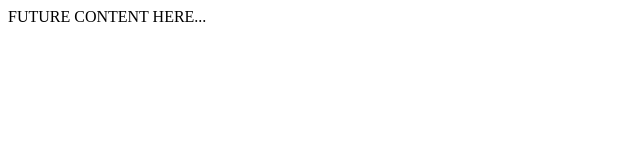
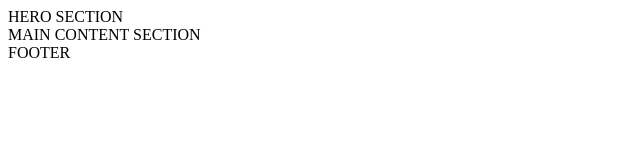
Before and after one commit to dittamaz/5-darbas-coming-soon, a website: page index.html in a window 1280 px wide. Shown: the whole page, without its empty margins (0-640 px from the left). Drawn offline with Linux system fonts and the light colour scheme.

Commit message:
HTML structure update

```diff
--- a/index.html
+++ b/index.html
@@ -7,6 +7,18 @@
     <title>Coming soon</title>
 </head>
 <body>
-    FUTURE CONTENT HERE...
+    <main>
+        <section>
+            HERO SECTION
+        </section>
+        <section>
+            MAIN CONTENT SECTION
+        </section>
+    </main>
+
+    <footer>
+        FOOTER
+    </footer>
+
 </body>
 </html>
```
